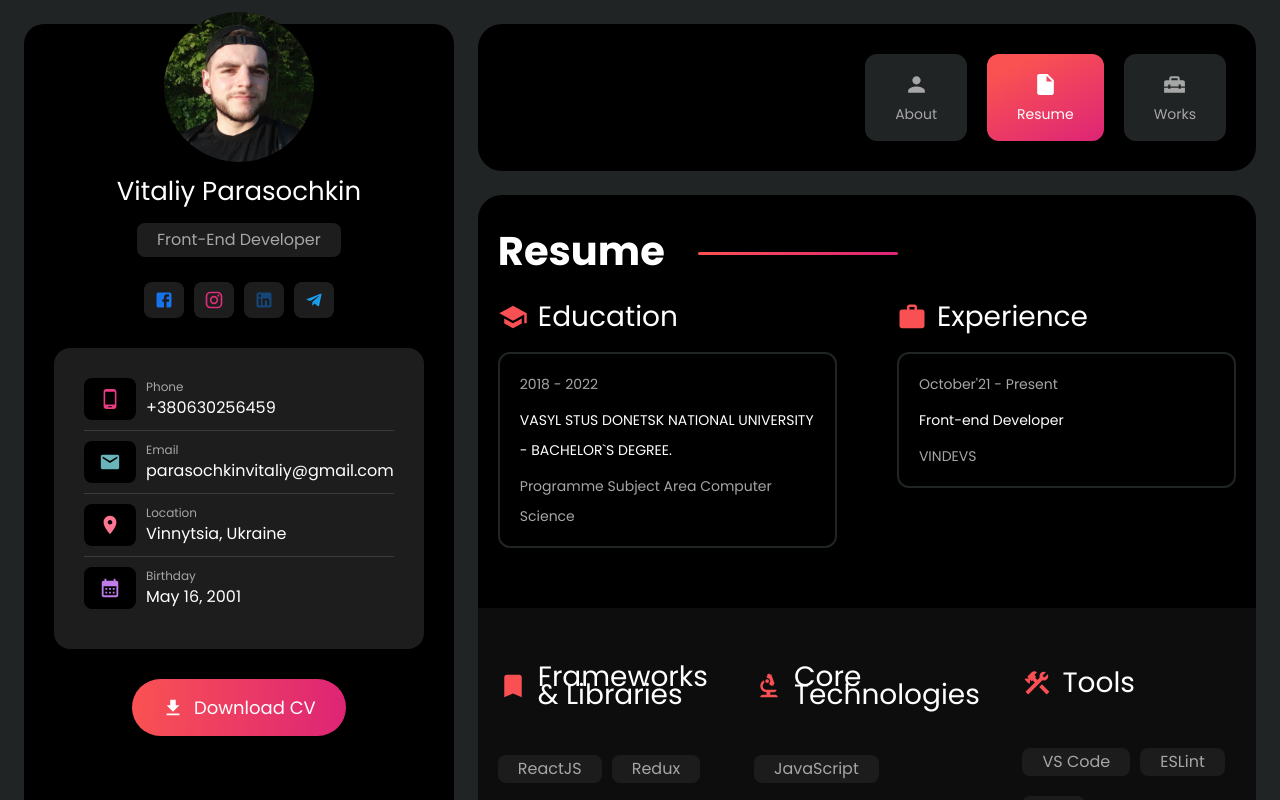
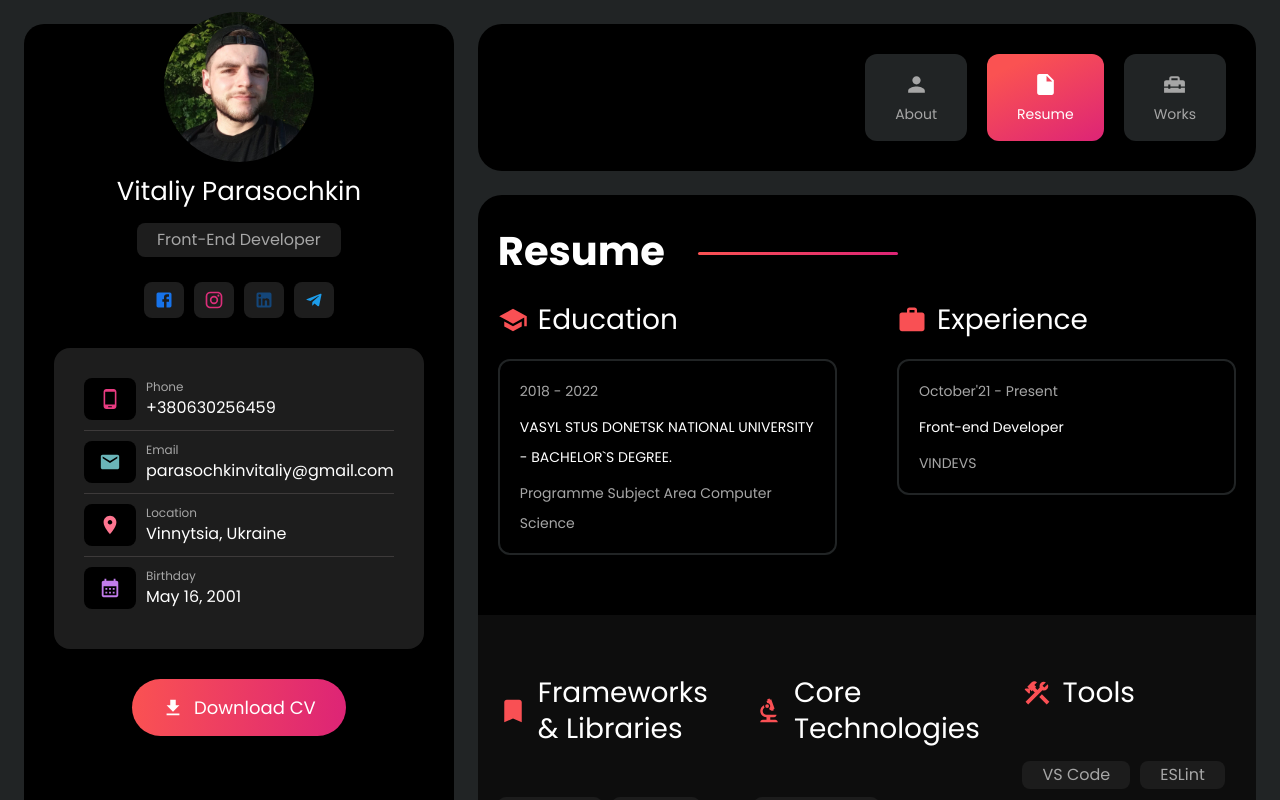
Before and after one commit to vitaliy-parasochkin/portfolio, a React (Vite) app: page /portfolio/resume in a window 1280 px wide. Shown: the top 800 px of the page. Built offline with nearby package versions, Linux system fonts and the light colour scheme.

Commit message:
chenged files for cv

```diff
--- a/src/components/Navbar.jsx
+++ b/src/components/Navbar.jsx
@@ -8,7 +8,7 @@ import LocationOnIcon from "@mui/icons-material/LocationOn";
 import CalendarMonthIcon from "@mui/icons-material/CalendarMonth";
 import DownloadIcon from "@mui/icons-material/Download";
 import place from "../images/portfolio.jpg";
-import portfolioPdf from "../images/Vitaliy_Parasochkin_resume.pdf";
+import portfolioPdf from "../images/Parasochkin_resume.pdf";
 import { Avatar } from "@mui/material";
 
 export default function Navbar() {
--- a/src/styles/main.scss
+++ b/src/styles/main.scss
@@ -317,6 +317,7 @@ aside {
     color: $white;
     font-size: 28px;
     font-weight: 500;
+    line-height: 130%;
 }
 
 .what-do-list {
@@ -369,6 +370,7 @@ aside {
     color: $white;
     font-size: 22px;
     font-weight: 500;
+    line-height: 130%;
 }
 
 .what-do-body {
```
Also changed, not shown: 2 other files (tests, documents, lock files or other folders).
